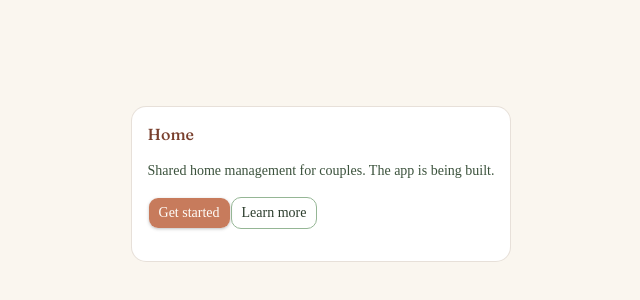
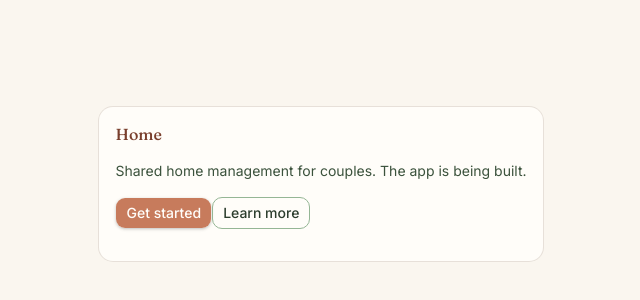
Before and after one commit to mohamedyunusreceipts/home-app, a Next.js app: page / in a window 1280 px wide. Shown: the part 216-516 px from the top of the page, without its empty margins (319-959 px from the left). Built offline with nearby package versions, Linux system fonts and the light colour scheme.

Commit message:
fix(theme): correct self-ref font-sans, point font-heading at Fraunces, warm-tone card/popover/border/primary, move shadcn to devDeps

```diff
--- a/app/globals.css
+++ b/app/globals.css
@@ -54,8 +54,7 @@
 }
 
 @theme inline {
-  --font-heading: var(--font-sans);
-  --font-sans: var(--font-sans);
+  --font-heading: var(--font-serif);
   --color-sidebar-ring: var(--sidebar-ring);
   --color-sidebar-border: var(--sidebar-border);
   --color-sidebar-accent-foreground: var(--sidebar-accent-foreground);
@@ -131,12 +130,18 @@
   --sidebar-ring: oklch(0.708 0 0);
 }
 
-/* Warm/cozy theme overrides (Task 2) */
+/* Warm/cozy theme overrides — keep this AFTER shadcn's :root so we win the cascade.
+   Do not edit shadcn's generated :root block above; add overrides here instead. */
 :root {
   --background: #FAF6EF;
   --foreground: #3F2118;
   --accent: #C77B5C;
   --muted: #DBCFB7;
+  --card: #FFFDF9;
+  --popover: #FFFDF9;
+  --border: #E8DFCE;
+  --primary: #C77B5C;
+  --primary-foreground: #FFFDF9;
 }
 
 .dark {
--- a/package.json
+++ b/package.json
@@ -16,7 +16,6 @@
     "next": "16.2.6",
     "react": "19.2.4",
     "react-dom": "19.2.4",
-    "shadcn": "^4.8.3",
     "tailwind-merge": "^3.6.0",
     "tw-animate-css": "^1.4.0"
   },
@@ -27,6 +26,7 @@
     "@types/react-dom": "^19",
     "eslint": "^9",
     "eslint-config-next": "16.2.6",
+    "shadcn": "^4.8.3",
     "tailwindcss": "^4",
     "typescript": "^5"
   }
```
Also changed, not shown: 1 other file (tests, documents, lock files or other folders).
